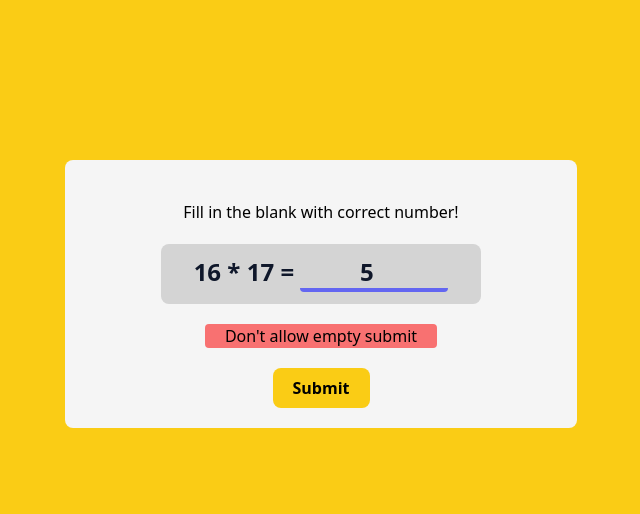
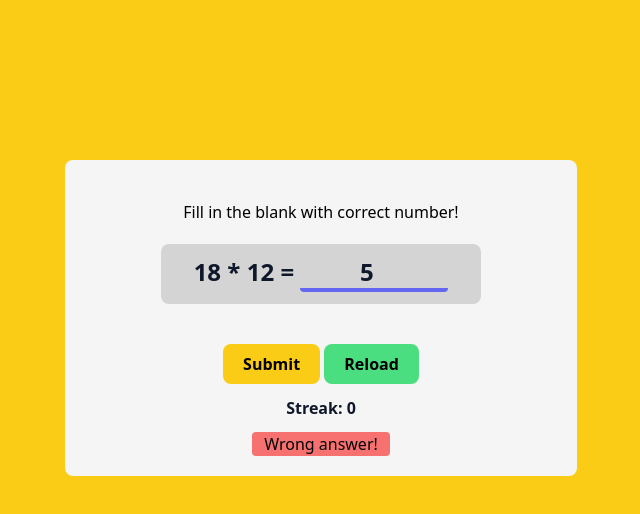
Before and after one commit to Asif419/math-game-one, a plain HTML site: page index.html in a window 1280 px wide. Both pictures are taken after typing "5" into the empty fields and a click on the button "Submit". Shown: the whole page, without its empty margins (319-959 px from the left). Drawn offline with nearby package versions, Linux system fonts and the light colour scheme.

Commit message:
first verstion

```diff
--- a/index.html
+++ b/index.html
@@ -6,6 +6,9 @@
     <meta http-equiv="X-UA-Compatible" content="IE=edge">
     <meta name="viewport" content="width=device-width, initial-scale=1.0">
     <title>Math Game</title>
+
+    <!-- fontawesome link -->
+    <script src="https://kit.fontawesome.com/b05eb4462a.js" crossorigin="anonymous"></script>
 
     <!-- tailwind css -->
     <script src="https://cdn.tailwindcss.com"></script>
@@ -23,19 +26,30 @@
             <h1 class="pt-5 font-medium">Fill in the blank with correct number!</h1>
             <div id="math-question-field" class="my-5 md:w-80">
                 <div class="bg-neutral-300 text-slate-900 font-bold p-3 text-2xl rounded-lg ">
-                    <h5> <span id="first-number"> 7 </span> <span id="operator"> * </span> <span id="second-number"> 7 </span> <span> = </span> <span> <input id="final-number" type="number"
+                    <h5> <span id="first-number"> 7 </span> <span id="operator"> * </span> <span id="second-number"> 7
+                        </span> <span> = </span> <span> <input id="final-number" type="number"
                                 class="w-2/4 border-b-4 border-indigo-500 rounded bg-transparent text-center outline-0"
                                 placeholder="?"> </span> </h5>
                 </div>
             </div>
             <div id="error-message" class="w-100 text-black-200 px-5 bg-red-400 rounded text-center hidden">
-                <h1>Don't allow empty submit</h1>
+                <h1>Empty submit not allow</h1>
             </div>
-            <button id="btn-submit"
-                class="bg-yellow-400 px-5 py-2 mt-5 text-center font-semibold rounded-lg ">Submit</button>
-        </div>
+            <div>
+                <button id="btn-submit"
+                    class="bg-yellow-400 px-5 py-2 mt-5 text-center font-semibold rounded-lg">Submit</button>
+                <button id="btn-reload"
+                    class="bg-green-400 px-5 py-2 mt-5 text-center font-semibold rounded-lg">Reload</button>
+            </div>
+            <div class="text-slate-900 font-bold pt-3">
+                <h1>Streak: <span id="streak">0</span> </h1>
+            </div>
+            <div id="wrong-message" class="w-100 text-black-200 px-3 mt-3 bg-red-400 rounded text-center hidden">
+                <h1>Wrong answer!</h1>
+            </div>
         </div>
     </section>
+
 
     <!-- score section -->
     <!-- <section id="score-field">
--- a/js/math.js
+++ b/js/math.js
@@ -2,10 +2,19 @@ const firstNumber = document.getElementById('first-number');
 const symble = document.getElementById('operator');
 const secondNumber = document.getElementById('second-number');
 const finalNumber = document.getElementById('final-number');
-const btnsubmit = document.getElementById('btn-submit');
+const btnSubmit = document.getElementById('btn-submit');
+const btnReload = document.getElementById('btn-reload');
 const errorMessage = document.getElementById('error-message');
+const wrongMessage = document.getElementById('wrong-message');
+const streakField = document.getElementById('streak');
+
+
+
+
 const operators = ['+', '-', '*'];
 let result;
+let streak = 0;
+
 
 //generate number
 function generateNumber(min, max) {
@@ -14,7 +23,7 @@ function generateNumber(min, max) {
 
 }
 
-
+function one() {
     //two number
     let generatedFirstNumber = generateNumber(1, 20);
     let generatedSecondNumber = generateNumber(1, 20);
@@ -43,9 +52,39 @@ secondNumber.innerText = generatedSecondNumber;
     symble.innerText = operator;
 
 
-btnsubmit.addEventListener('click', function () {
-    submitedValue = btnsubmit.value;
+    //make empty input box
+    finalNumber.value = '';
+}
+
+
+
+one();
+
+
+btnSubmit.addEventListener('click', function () {
+
+    const submitedValue = finalNumber.value;
+
     if (submitedValue == '') {
         errorMessage.classList.remove('hidden');
     }
+    else {
+        errorMessage.classList.add('hidden');
+        const submitedNumber = parseFloat(submitedValue);
+
+        if (result === submitedNumber) {
+            streak++;
+            one();
+            streakField.innerText = streak;
+        }
+        else {
+            wrongMessage.classList.remove('hidden');
+            streak = 0
+            streakField.innerText = streak;
+        }
+    }
 })
+
+btnReload.addEventListener('click', function () {
+    location.reload();
+})
```
Lines whose indentation alone changed are shown as unchanged.
